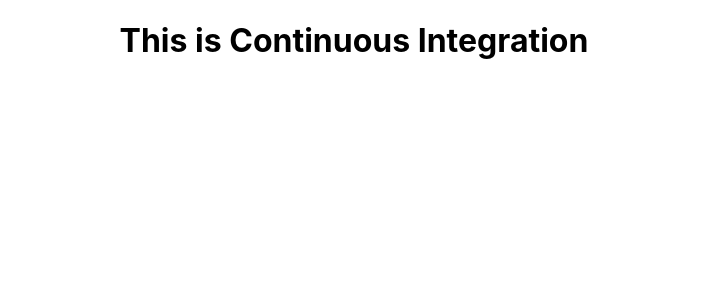
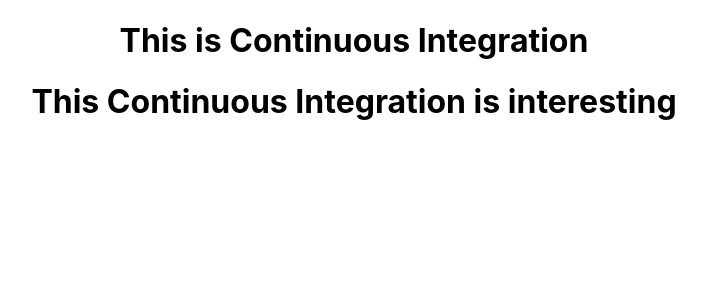
Before and after one commit to masradsk9471/ContinuousIntegration, a React (Create React App) app: page / in a window 1280 px wide. Shown: the top 300 px of the page, without its empty margins (286-992 px from the left). Built offline with nearby package versions, Linux system fonts and the light colour scheme.

Commit message:
added second heading

```diff
--- a/src/App.js
+++ b/src/App.js
@@ -5,6 +5,7 @@ function App() {
   return (
     <div className="App">
       <h1>This is Continuous Integration</h1>
+      <h1>This Continuous Integration is interesting</h1>
     </div>
   );
 }
```
